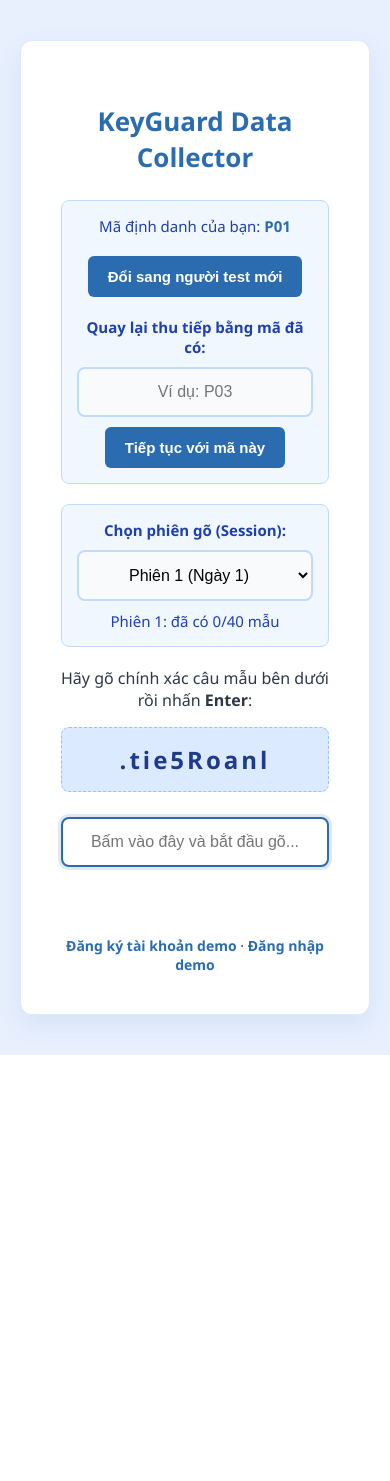
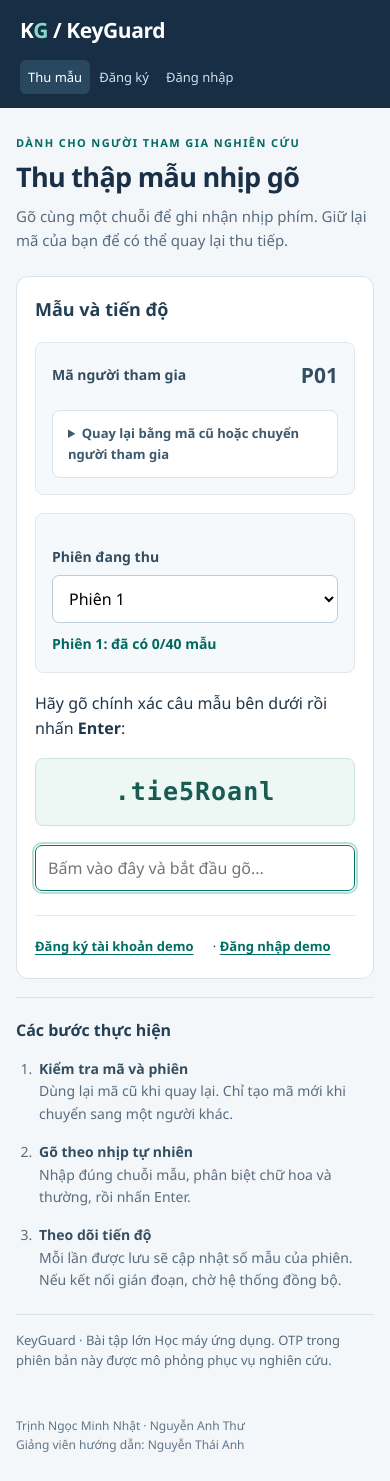
Before and after one commit to MinhNhat-2504/keyguard-keystroke-auth, a Flask app: page / in a window 390 px wide. Before the commit the page ends 1055 px from the top, so only its background shows below. Run offline with Flask 3, Linux system fonts and the light colour scheme.

Commit message:
Improve web layout and responsive research UI

```diff
--- /dev/null
+++ b/static/ui.css
@@ -0,0 +1,58 @@
+/* Shared presentation layer; capture/API/OTP logic stays in existing scripts. */
+:root { --primary-color:#00796f; --primary-hover:#00665e; --text-color:#20364a; --bg-color:#f4f7fa; --muted:#586c7e; --border:#d9e3ea; }
+* { box-sizing:border-box; }
+body { display:block; padding:0; min-height:100vh; margin:0; background:var(--bg-color); color:var(--text-color); font-family:'Segoe UI',Arial,sans-serif; line-height:1.6; }
+[hidden], .hidden { display:none!important; }
+.site-header { background:#172e44; color:#fff; padding:16px max(24px,calc((100vw - 1080px)/2)); display:flex; align-items:center; justify-content:space-between; gap:20px; flex-wrap:wrap; }
+.site-brand { color:#fff; text-decoration:none; font-weight:750; font-size:21px; letter-spacing:-.4px; }
+.site-brand span { color:#83dbcb; }
+.site-links { display:flex; gap:8px; flex-wrap:wrap; }
+.site-links a { color:#d2dfe8; text-decoration:none; font-size:13px; padding:7px 11px; border-radius:6px; }
+.site-links a[aria-current=page] { background:#29475f; color:#fff; }
+.page-shell { max-width:1080px; padding:38px 24px 30px; margin:auto; }
+.page-intro { margin-bottom:24px; max-width:700px; }
+.eyebrow { text-transform:uppercase; letter-spacing:1.4px; font-size:11px; font-weight:700; color:#006b62; }
+h1 { margin:8px 0; font-size:30px; letter-spacing:-.7px; line-height:1.25; color:#193047; }
+.page-intro p { margin:10px 0 0; font-size:15px; color:var(--muted); }
+.workspace { display:grid; grid-template-columns:minmax(0,600px) minmax(0,1fr); gap:28px; align-items:start; }
+.card,.container { max-width:none; min-width:0; width:100%; border:1px solid var(--border); border-radius:12px; padding:28px; box-shadow:none; background:#fff; text-align:left; }
+h2 { margin:0 0 18px; color:#233f54; text-align:left; font-size:18px; font-weight:650; }
+label { font-size:14px; font-weight:600; color:#344e61; margin-top:16px; display:block; }
+input[type=text],select { width:100%; font-family:inherit; font-size:16px; border:1px solid #bdcdd8; padding:11px 12px; margin-top:7px; border-radius:7px; text-align:left; background:#fff; transition:none; }
+input[type=text]:focus,select:focus { border-color:#00796f; outline:2px solid #b7dfd6; outline-offset:1px; box-shadow:none; }
+button { font:600 14px 'Segoe UI',Arial,sans-serif; border:1px solid transparent; border-radius:7px; padding:11px 17px; background:var(--primary-color); color:white; cursor:pointer; transition:none; min-height:43px; }
+button:hover { background:var(--primary-hover); }
+button:disabled,input:disabled,select:disabled { opacity:.6; cursor:not-allowed; }
+a:focus-visible,button:focus-visible,summary:focus-visible { outline:3px solid #319c90; outline-offset:3px; }
+.target-text,.target-box { background:#edf7f4; border:1px solid #c9e3db; color:#175b51; font-family:Consolas,monospace; font-size:25px; font-weight:600; letter-spacing:1px; padding:13px; border-radius:8px; text-align:center; margin:12px 0; }
+.hint { color:var(--muted); font-size:13px; margin:9px 0; }
+.side-guide { padding:8px 0; font-size:14px; color:var(--muted); }
+.side-guide h2 { font-size:16px; margin-bottom:14px; }
+.side-guide ol { padding-left:20px; margin:0; }
+.side-guide li { padding-left:3px; margin-bottom:16px; }
+.side-guide strong { display:block; color:#344e61; font-weight:600; }
+.side-guide .research-note { border-top:1px solid var(--border); padding-top:15px; margin-top:22px; font-size:13px; }
+.link,.nav { text-align:left; border-top:1px solid #e4ebf0; margin-top:24px; padding-top:16px; font-size:13px; }
+.link br { display:none; }
+.link a,.nav a { display:inline-block; color:#006e65; font-weight:600; margin:4px 16px 4px 0; text-decoration:underline; text-underline-offset:3px; }
+.result { text-align:left; font-weight:500; font-size:14px; padding:13px 15px; line-height:1.7; }
+.otp-box { background:#f5f8fa; border-color:var(--border); padding:18px; }
+.otp-box .sms { color:#3b566a; line-height:1.6; }
+.status { text-align:left; font-size:14px; font-weight:500; min-height:24px; margin-top:12px; overflow-wrap:anywhere; }
+.status:empty { display:none; }
+.test-opts,.participant-options { padding:12px 15px; border:1px solid var(--border); background:#f8fafb; border-radius:8px; margin-top:18px; }
+summary { cursor:pointer; font-size:13px; color:#3d596e; font-weight:600; }
+.info-card { background:#f6f9fb; border:1px solid #e0e8ed; border-radius:8px; padding:16px; color:#344e61; margin-bottom:18px; font-size:14px; }
+.participant-heading { display:flex; justify-content:space-between; align-items:center; gap:16px; }
+.participant-heading #pid { font-size:21px; font-variant-numeric:tabular-nums; }
+.info-card .participant-options { background:white; }
+.collector-actions { display:flex; gap:8px; align-items:end; flex-wrap:wrap; margin-top:10px; }
+.collector-actions input { flex:1; min-width:120px; }
+.collector-actions button { margin:0!important; }
+#changeUserBtn { margin-top:14px; background:#fff; color:#486275; border:1px solid #bdcdd8; }
+#changeUserBtn:hover { background:#f0f5f8; }
+#progressInfo { color:#00685f; font-weight:600; }
+.enroll-progress { background:#edf7f4; padding:12px 15px; border-radius:8px; text-align:left!important; font-size:14px; }
+.page-footer { font-size:12px; color:#617589; margin-top:24px; }
+@media(max-width:760px) { .workspace { grid-template-columns:1fr; gap:18px; } .side-guide { border-top:1px solid var(--border); padding-top:20px; } .page-shell { padding:26px 16px; } .card,.container { padding:22px; } .site-header { padding:14px 20px; gap:12px; } h1 { font-size:27px; } }
+@media(max-width:420px) { .site-links { gap:1px; } .site-links a { padding:7px 8px; } .card,.container { padding:18px; } .collector-actions { display:block; } .collector-actions button { margin-top:10px!important; width:100%; } }
--- a/templates/index.html
+++ b/templates/index.html
@@ -5,43 +5,40 @@
     <meta name="viewport" content="width=device-width, initial-scale=1.0">
     <title>KeyGuard - Thu thập dữ liệu nhịp gõ</title>
     <link rel="stylesheet" href="{{ url_for('static', filename='style.css') }}">
+    <link rel="stylesheet" href="{{ url_for('static', filename='ui.css') }}">
 </head>
 <body data-phrase="{{ phrase }}" data-max-reps="{{ max_reps }}">
+<header class="site-header"><a class="site-brand" href="/">K<span>G</span> / KeyGuard</a><nav class="site-links" aria-label="Điều hướng chính"><a href="/" aria-current="page">Thu mẫu</a><a href="/register">Đăng ký</a><a href="/login">Đăng nhập</a></nav></header>
+<main class="page-shell"><div class="page-intro"><div class="eyebrow">Dành cho người tham gia nghiên cứu</div><h1>Thu thập mẫu nhịp gõ</h1><p>Gõ cùng một chuỗi để ghi nhận nhịp phím. Giữ lại mã của bạn để có thể quay lại thu tiếp.</p></div><div class="workspace">
+
 <div class="container">
-    <h2>KeyGuard Data Collector</h2>
+    <h2>Mẫu và tiến độ</h2>
 
     <div class="info-card">
-        Mã định danh của bạn: <span id="pid" style="color: var(--primary-color);">Đang tải...</span>
-        <br><br>
-        <button id="changeUserBtn">Đổi sang người test mới</button>
-        <br><br>
-        <label for="resumeInput"><b>Quay lại thu tiếp bằng mã đã có:</b></label>
-        <input type="text" id="resumeInput" placeholder="Ví dụ: P03" autocomplete="off" maxlength="6">
-        <button id="resumeBtn" style="margin-top: 10px;">Tiếp tục với mã này</button>
+        <div class="participant-heading"><span>Mã người tham gia</span><strong id="pid">Đang tải...</strong></div>
+        <details class="participant-options"><summary>Quay lại bằng mã cũ hoặc chuyển người tham gia</summary>
+        <label for="resumeInput">Mã đã có</label><div class="collector-actions">
+        <input type="text" id="resumeInput" placeholder="Ví dụ P03" autocomplete="off" maxlength="6">
+        <button id="resumeBtn">Tiếp tục với mã này</button></div>
+        <button id="changeUserBtn">Tạo mã cho người khác</button></details>
     </div>
-
-    <div class="info-card">
-        <label for="sessionSelect"><b>Chọn phiên gõ (Session):</b></label>
-        <select id="sessionSelect">
-            <option value="1">Phiên 1 (Ngày 1)</option>
-            <option value="2">Phiên 2 (Ngày 2)</option>
-            <option value="3">Phiên 3 (Ngày 3)</option>
-        </select>
-        <div id="progressInfo" style="margin-top: 10px;"></div>
+    <div class="info-card"><label for="sessionSelect">Phiên đang thu</label>
+        <select id="sessionSelect"><option value="1">Phiên 1</option><option value="2">Phiên 2 · thu bổ sung</option><option value="3">Phiên 3 · thu bổ sung</option></select>
+        <div id="progressInfo" role="status" aria-live="polite" style="margin-top:10px;"></div>
     </div>
-
     <p>Hãy gõ chính xác câu mẫu bên dưới rồi nhấn <b>Enter</b>:</p>
     <div class="target-box">{{ phrase }}</div>
 
-    <input type="text" id="targetInput" placeholder="Bấm vào đây và bắt đầu gõ..." autofocus autocomplete="off">
+    <input type="text" id="targetInput" aria-label="Nhập chuỗi mẫu để thu dữ liệu" placeholder="Bấm vào đây và bắt đầu gõ..." autofocus autocomplete="off">
 
-    <div class="status" id="statusMsg"></div>
+    <div class="status" id="statusMsg" role="status" aria-live="polite"></div>
 
     <div class="nav">
         <a href="/register">Đăng ký tài khoản demo</a> · <a href="/login">Đăng nhập demo</a>
     </div>
 </div>
 
+<aside class="side-guide" aria-label="Hướng dẫn"><h2>Các bước thực hiện</h2><ol><li><strong>Kiểm tra mã và phiên</strong>Dùng lại mã cũ khi quay lại. Chỉ tạo mã mới khi chuyển sang một người khác.</li><li><strong>Gõ theo nhịp tự nhiên</strong>Nhập đúng chuỗi mẫu, phân biệt chữ hoa và thường, rồi nhấn Enter.</li><li><strong>Theo dõi tiến độ</strong>Mỗi lần được lưu sẽ cập nhật số mẫu của phiên. Nếu kết nối gián đoạn, chờ hệ thống đồng bộ.</li></ol><p class="research-note">KeyGuard · Bài tập lớn Học máy ứng dụng. OTP trong phiên bản này được mô phỏng phục vụ nghiên cứu.</p></aside></div><footer class="page-footer">Trịnh Ngọc Minh Nhật · Nguyễn Anh Thư<br>Giảng viên hướng dẫn: Nguyễn Thái Anh</footer></main>
 <script src="{{ url_for('static', filename='keycapture.js') }}"></script>
 <script src="{{ url_for('static', filename='script.js') }}"></script>
 </body>
```
Also changed, not shown: templates/login.html (+9 -4 lines), templates/register.html (+8 -3 lines).
